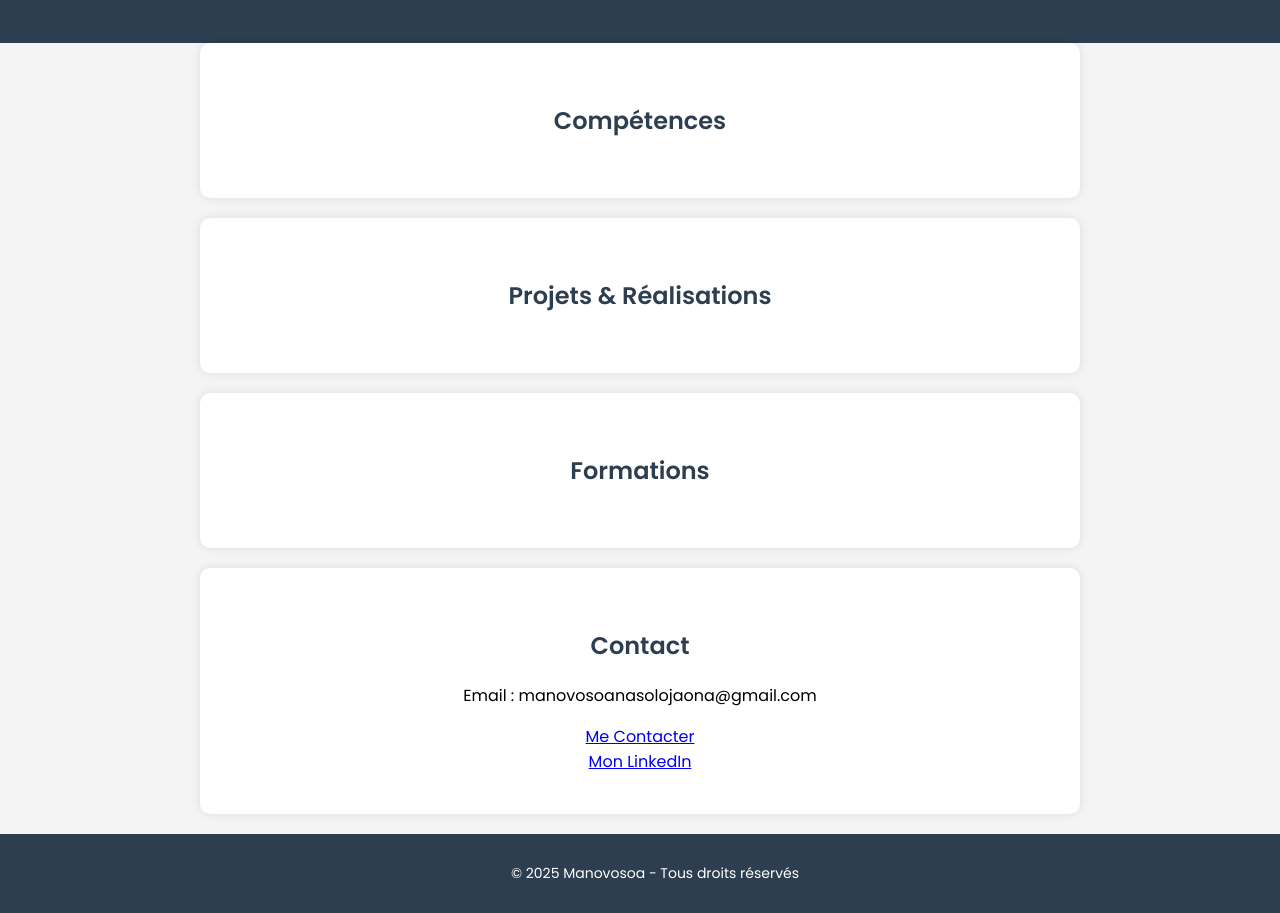
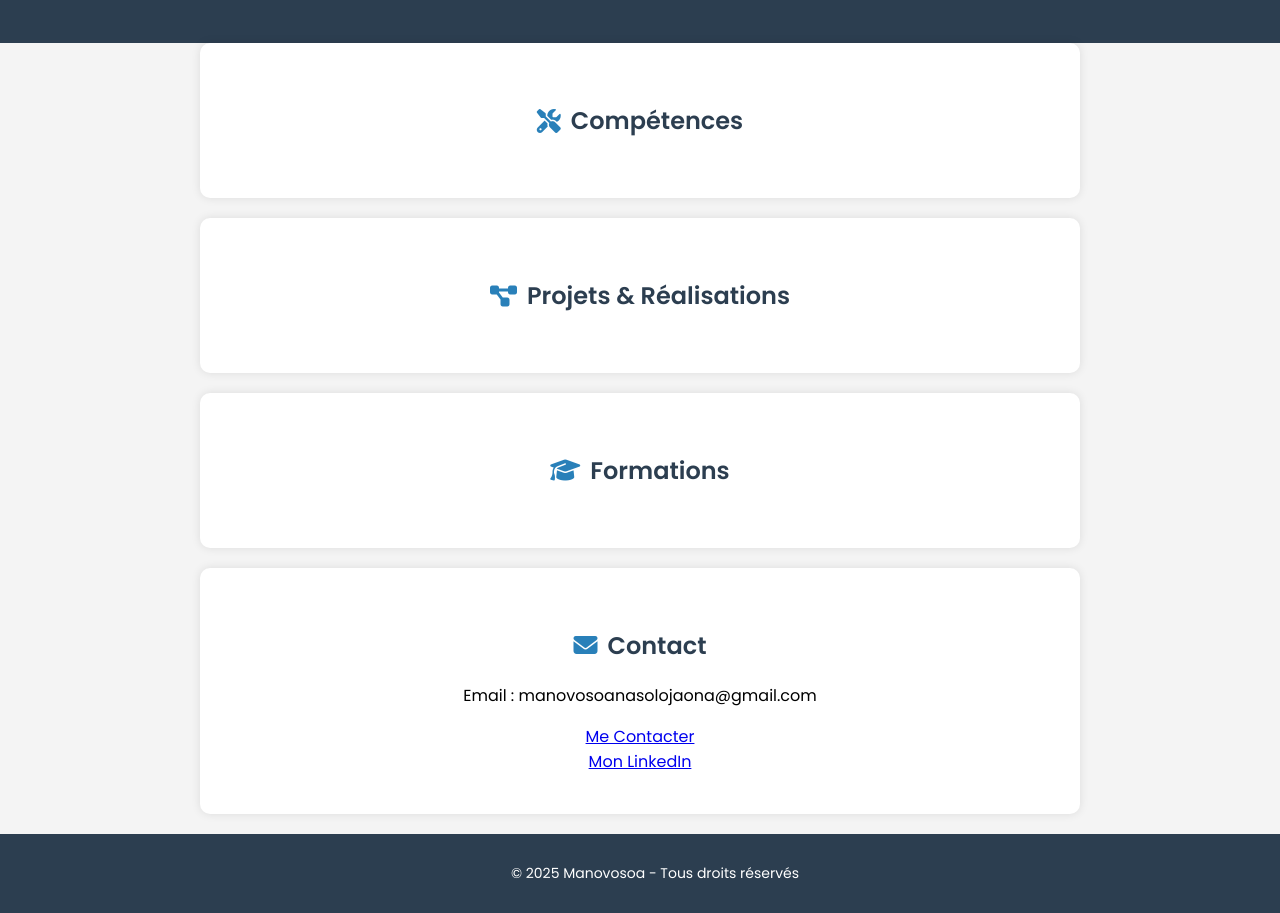
Before and after one commit to Beloha29/PORTFOLIO, a plain HTML site: page index.html in a window 1280 px wide. Shown: the part 153-1066 px from the top of the page. Drawn offline with nearby package versions, Linux system fonts and the light colour scheme.

Commit message:
Update index.html

```diff
--- a/index.html
+++ b/index.html
@@ -6,13 +6,16 @@
     <title>NASOLOJAONA Manovosoa</title>
     <link href="https://fonts.googleapis.com/css2?family=Poppins:wght@300;400;600&display=swap" rel="stylesheet">
     <script src="https://cdnjs.cloudflare.com/ajax/libs/gsap/3.12.2/gsap.min.js"></script>
+    <script src="https://kit.fontawesome.com/a076d05399.js" crossorigin="anonymous"></script>
     <style>
         body { font-family: 'Poppins', sans-serif; margin: 0; padding: 0; text-align: center; background-color: #f4f4f4; }
         header { background-color: #2c3e50; color: white; padding: 30px; font-size: 24px; }
-        section { padding: 40px; max-width: 800px; margin: auto; background: white; margin-bottom: 20px; border-radius: 10px; box-shadow: 0 0 10px rgba(0, 0, 0, 0.1); opacity: 0; transform: translateY(20px); overflow: hidden; }
-        h2 { color: #2c3e50; opacity: 0; transform: translateX(-30px); cursor: pointer; }
+        section { padding: 40px; max-width: 800px; margin: auto; background: white; margin-bottom: 20px; border-radius: 10px; box-shadow: 0 0 10px rgba(0, 0, 0, 0.1); opacity: 0; transform: translateY(20px); overflow: hidden; transition: transform 0.3s ease-in-out; }
+        section:hover { transform: scale(1.02); }
+        h2 { color: #2c3e50; opacity: 0; transform: translateX(-30px); cursor: pointer; display: flex; align-items: center; justify-content: center; gap: 10px; }
         footer { background-color: #2c3e50; color: white; padding: 15px; position: relative; bottom: 0; width: 100%; font-size: 14px; }
         .toggle-details { overflow: hidden; height: 0; opacity: 0; display: block; text-align: left; margin-top: 10px; }
+        .icon { font-size: 24px; color: #2980b9; }
     </style>
 </head>
 <body>
@@ -20,7 +23,7 @@
         <h1>NASOLOJAONA Manovosoa</h1>
     </header>
     <section onclick="toggleDetails('skills')">
-        <h2>Compétences</h2>
+        <h2><i class="fas fa-tools icon"></i> Compétences</h2>
         <div id="skills" class="toggle-details">
             <h3>Hard Skills</h3>
             <ul>
@@ -39,7 +42,7 @@
         </div>
     </section>
     <section onclick="toggleDetails('projects')">
-        <h2>Projets & Réalisations</h2>
+        <h2><i class="fas fa-project-diagram icon"></i> Projets & Réalisations</h2>
         <div id="projects" class="toggle-details">
             <h3>🚀 Optimisation de la gestion CRM</h3>
             <p>J’ai développé et optimisé des processus CRM permettant d’améliorer le suivi des interactions clients et d’automatiser certaines tâches administratives.</p>
@@ -48,7 +51,7 @@
         </div>
     </section>
     <section onclick="toggleDetails('formation')">
-        <h2>Formations</h2>
+        <h2><i class="fas fa-graduation-cap icon"></i> Formations</h2>
         <div id="formation" class="toggle-details">
             <p><strong>IFT - Antananarivo</strong></p>
             <p>DTS - DROIT (2014-2016)</p>
@@ -57,7 +60,7 @@
         </div>
     </section>
     <section>
-        <h2>Contact</h2>
+        <h2><i class="fas fa-envelope icon"></i> Contact</h2>
         <p>Email : manovosoanasolojaona@gmail.com</p>
         <a href="mailto:manovosoanasolojaona@gmail.com" class="btn">Me Contacter</a>
         <br>
```
